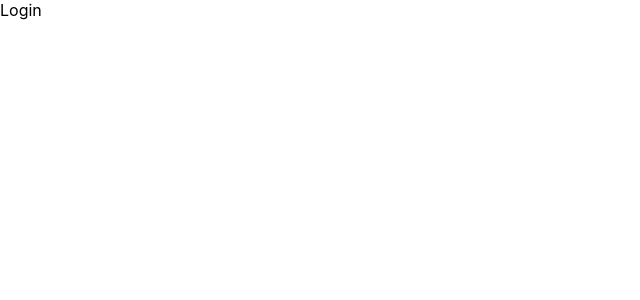
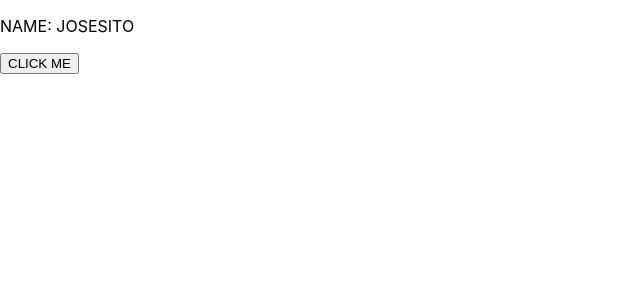
Before and after one commit to rodrigotonso/bbva-last-class, a React (Create React App) app: page /login in a window 1280 px wide. Shown: the top 300 px of the page, without its empty margins (0-640 px from the left). Built offline with nearby package versions, Linux system fonts and the light colour scheme.

Commit message:
add user Redux

```diff
--- a/src/pages/Login.jsx
+++ b/src/pages/Login.jsx
@@ -1,9 +1,17 @@
-import React from 'react'
+import React, { useEffect } from "react";
+import { useDispatch, useSelector } from "react-redux";
+import { changeName } from "store/slices/user";
 
 const Login = () => {
-  return (
-    <div>Login</div>
-  )
-}
+    const { name } = useSelector((state) => state.user);
+    const dispatch = useDispatch();
 
-export default Login
+    return (
+        <div>
+            <p>NAME: {name}</p>
+            <button onClick={() => dispatch(changeName('hola'))}>CLICK ME</button>
+        </div>
+    );
+};
+
+export default Login;
--- /dev/null
+++ b/src/store/slices/user.js
@@ -0,0 +1,18 @@
+import { createSlice } from "@reduxjs/toolkit";
+
+const initialState = {
+    name: "JOSESITO",
+};
+
+export const userSlice = createSlice({
+    name: "user",
+    initialState,
+    reducers: {
+        changeName: (state, action) => {
+            state.name = action.payload === "hola" ? "JUAN" : action.payload;
+        },
+    },
+});
+
+export const { changeName } = userSlice.actions;
+export default userSlice.reducer;
--- a/src/store/store.js
+++ b/src/store/store.js
@@ -1,8 +1,10 @@
 import { configureStore } from '@reduxjs/toolkit'
-import counterReducer from './slices/counter'
+import counterReducer from 'store/slices/counter'
+import userReducer from 'store/slices/user'
 
 export const store = configureStore({
   reducer: {
     counter: counterReducer,
+    user: userReducer,
   },
 })
```
